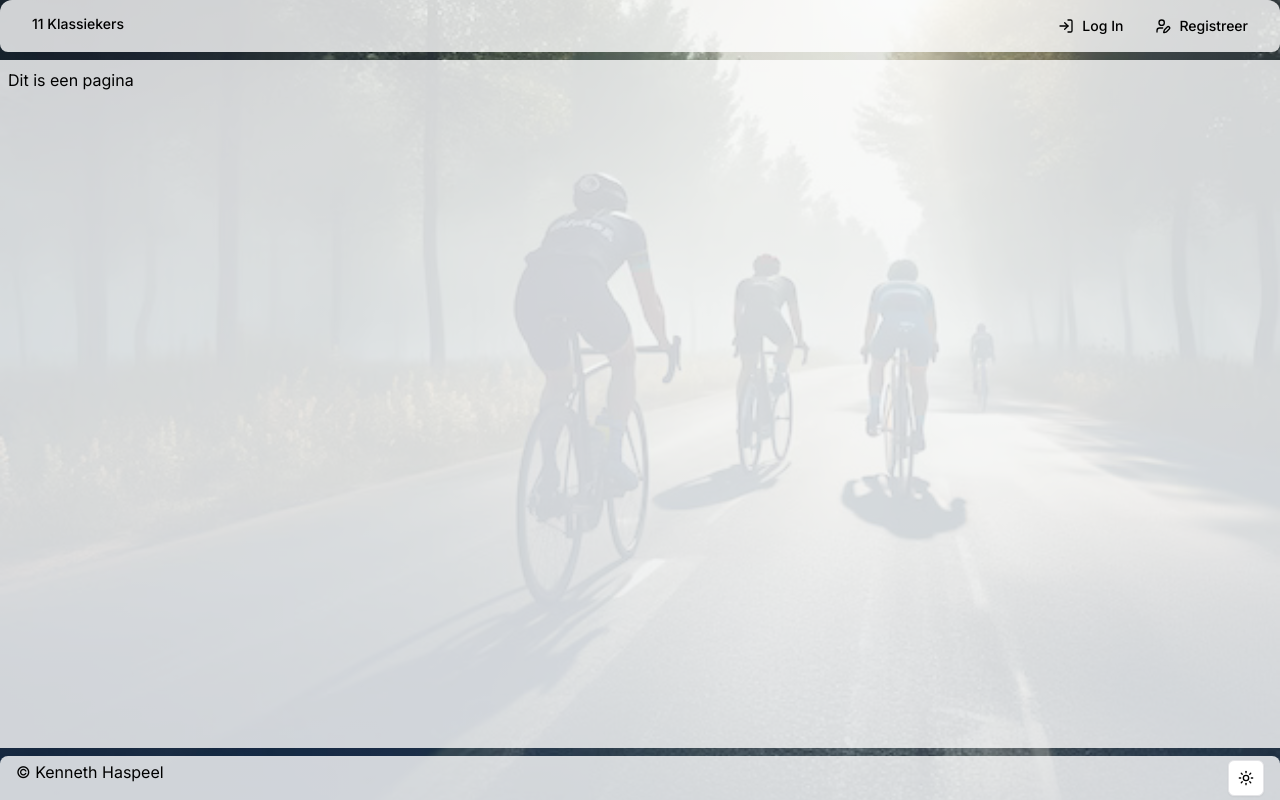
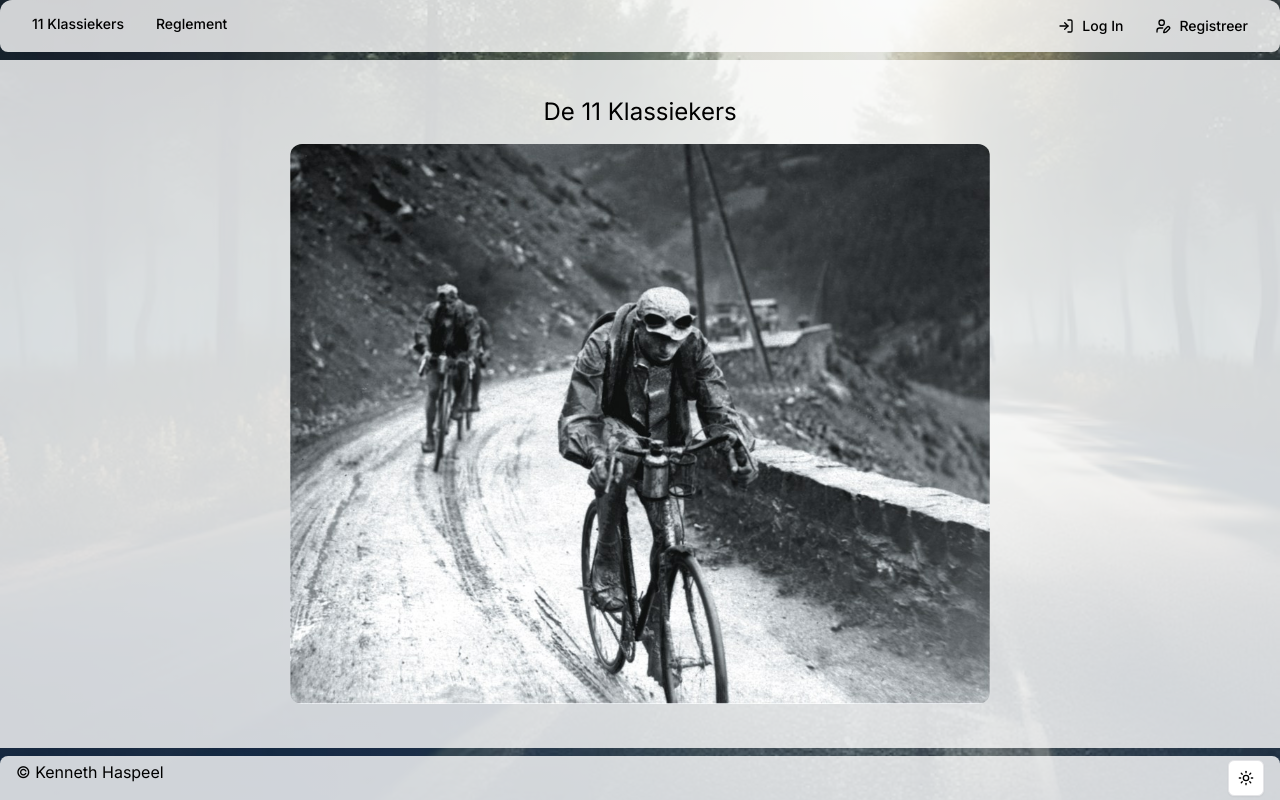
Before and after one commit to kennethhaspeel/11-klassiekers, a Next.js app: page / in a window 1280 px wide. Built offline with nearby package versions, Linux system fonts and the light colour scheme; no server answers.

Commit message:
reglement

```diff
--- a/src/app/Deelnemer/MijnPloeg/TransferPagina.tsx
+++ b/src/app/Deelnemer/MijnPloeg/TransferPagina.tsx
@@ -44,7 +44,7 @@ const TransferPagina = ({
       <div className="flex flex-col w-full">
         <div className="p-2 flex flex-row align-middle">
           <div>
-            <h2 className="text-2xl">Basisselectie &quot;{ploegnaam}&quot;</h2>
+            <h2 className="text-2xl">Selectie &quot;{ploegnaam}&quot;</h2>
           </div>
           <div className="ms-4">
             <SetMetFoto
--- /dev/null
+++ b/src/app/Reglement/page.tsx
@@ -0,0 +1,116 @@
+import { DateToDDMMYYYY } from "@/components/DatumFuncties";
+import { GetWedstrijden } from "../../../prisma/queries/WedstrijdenQueries";
+import {
+  Table,
+  TableBody,
+  TableCell,
+  TableHead,
+  TableHeader,
+  TableRow,
+} from "@/components/ui/table";
+import { Wedstrijd } from "@prisma/client";
+import { Alert, AlertDescription, AlertTitle } from "@/components/ui/alert";
+
+const Reglement = async () => {
+  const lijst: Wedstrijd[] = await GetWedstrijden();
+  return (
+    <>
+      <div className="flex flex-col w-full">
+        <Alert className="bg-gray-400 w-full p-4">
+          <AlertTitle>
+            <span className="text-2xl">Reglement</span>
+          </AlertTitle>
+          <AlertDescription>Het reglement voor 2025</AlertDescription>
+        </Alert>
+        <div className="p-2 w-full">
+          De pronostiek is verspreid over 11 voorjaarsklassiekers
+        </div>
+        <p></p>
+        <div className="w-full p-2">
+          <Table className="bg-black/20 dark:bg-white/80 dark:text-black w-full lg:w-3/4">
+            <TableHeader>
+              <TableRow>
+                <TableHead className="w-1/4 text-black text-lg">
+                  Datum
+                </TableHead>
+                <TableHead className="w-1/2 text-black text-lg">
+                  Benaming
+                </TableHead>
+              </TableRow>
+            </TableHeader>
+            <TableBody>
+              {lijst?.map((wedstrijd) => (
+                <TableRow key={wedstrijd.id}>
+                  <TableCell>{DateToDDMMYYYY(wedstrijd.datum)}</TableCell>
+                  <TableCell>{wedstrijd.naam}</TableCell>
+                </TableRow>
+              ))}
+            </TableBody>
+          </Table>
+        </div>
+        <div className="w-full p-2">
+          Er zijn geen dagprijzen. Enkel het eindresultaat telt.
+          <br />U beschikt over drie <strong>inkomende</strong> transfers.
+          <br />
+          Er is een schiftingsvraag voorzien: hoe tijd (uren-minuten-seconden)
+          doet de winnaar over Strade Bianche?
+        </div>
+        <div>
+          <Alert className="bg-gray-400 w-full p-4">
+            <AlertDescription>
+              <p>
+                <strong>
+                  Deze pronostiek wordt amicaal opgezet. Behalve de winnaars is
+                  er niemand die er op één of andere manier voordeel uit haalt.
+                  Rivaliteit is leuk maar vriendschappelijkheid, sportiviteit en
+                  plezier moeten primeren
+                </strong>
+              </p>
+              <p className="underline decoration-2">
+                Bij iedere discussie over het reglement, rangschikking of
+                resultaten is de beslissing van de organisatie definitief
+              </p>
+            </AlertDescription>
+          </Alert>
+        </div>
+        <div className="py-2">Verdeling van de pot gebeurt als volgt:</div>
+        <div className="pb-2">
+          <ul className="list-disc">
+            <li>Eerste plaats: 50% van de pot met een maximum van 250 euro</li>
+            <li>Tweede plaats: 30% van de pot met een maximum van 150 euro</li>
+            <li>Derde plaats: 20% van de pot met een maximum van 100 euro</li>
+          </ul>
+        </div>
+        <div>
+          Er staat een maximum op het te winnen bedrag. Ook in het geval van
+          zeer veel deelnames bleef het altijd maar de top 3 die iets wint.
+          Daarom een maximum op het te winnen bedrag. Bestaat de
+          pot uit meer dan 500 euro, wordt de rest verdeeld onder de volgende
+          deelnemers in de rangschikking in schijven van 50,40,30,... De
+          verdeling van de overschot wordt dan wel bekeken. Niet iedereen kan
+          winnen maar het is niet de bedoeling dat drie mensen met alles
+          weglopen.
+        </div>
+        <div className="pt-3">
+          <Alert className="bg-red-400 w-full p-4">
+            <AlertDescription>
+              <p>
+                Deze site is zeker niet vrij van fouten. Hoewel er (veel te
+                weinig) getest werd, kan het zijn dat er een foutje door de
+                mazen van het net glipt. U kunt dit melden en we zullen dit zo
+                snel mogelijk oplossen
+              </p>
+              <p>
+                Deze site is opgebouwd volgens de logica van één persoon. Het is
+                dus mogelijk dat u andere informatie, waar niet onmiddellijk aan
+                gedacht werd, ook nuttig zou vinden. Laat het gerust weten
+              </p>
+            </AlertDescription>
+          </Alert>
+        </div>
+      </div>
+    </>
+  );
+};
+
+export default Reglement;
--- a/src/app/page.tsx
+++ b/src/app/page.tsx
@@ -1,9 +1,28 @@
 
+import Image from "next/image";
 
+export const metadata = {
+  title: "Home Page",
+};
 export default function Home() {
   return (
 
-      <p>Dit is een pagina</p>
+      <div className="flex-grow justify-center text-center mx-auto p-3">
+        <div className="mx-auto py-4 flex flex-col justify-center items-center gap-4">
+          <h2 className="text-2xl">De 11 Klassiekers</h2>
+          <Image
+            className="m-0 rounded-xl"
+            src="/images/vintage1.jpg"
+            width={700}
+            height={700}
+            sizes="700px"
+            alt="Pagina niet gevonden"
+            priority={true}
+            title="Pagina niet gevonden"
+          />
+        </div>
+
+      </div>
 
 
   );
--- a/src/components/Navigation/AnonMenu.tsx
+++ b/src/components/Navigation/AnonMenu.tsx
@@ -37,6 +37,21 @@ const AnonMenu = () => {
                   title="Home"
                 >
                   <h2> 11 Klassiekers</h2>
+                </Link>
+              </Button>
+              <Button
+                variant="ghost"
+                size="default"
+                aria-label="reglement"
+                className="rounded-full"
+                asChild
+              >
+                <Link
+                  href="/Reglement"
+                  className="flex justify-center items-center gap-2 ml-0"
+                  title="Home"
+                >
+                  Reglement
                 </Link>
               </Button>
             </div>
@@ -108,6 +123,20 @@ const AnonMenu = () => {
                     Home
                   </Link>
                 </Button>
+                <Button
+                  className="w-full py-2 mt-2"
+                  onClick={() => {
+                    setOpen(false);
+                  }}
+                >
+                  <Link
+                    href="/Reglement"
+                    className="flex justify-center items-center gap-2 ml-0"
+                    title="Reglement"
+                  >
+                    Reglement
+                  </Link>
+                </Button>
                 <Button className="w-full py-2" asChild>
                   <LoginLink>
                     <LogIn />
--- a/src/components/Navigation/AuthMenu.tsx
+++ b/src/components/Navigation/AuthMenu.tsx
@@ -37,6 +37,21 @@ const AuthMenu = ({ isAdmin }: Props) => {
                   title="Home"
                 >
                   <h2> 11 Klassiekers</h2>
+                </Link>
+              </Button>
+              <Button
+                variant="ghost"
+                size="default"
+                aria-label="reglement"
+                className="rounded-full"
+                asChild
+              >
+                <Link
+                  href="/Reglement"
+                  className="flex justify-center items-center gap-2 ml-0"
+                  title="Home"
+                >
+                  Reglement
                 </Link>
               </Button>
               </div>
@@ -196,7 +211,20 @@ const AuthMenu = ({ isAdmin }: Props) => {
                     Home
                   </Link>
                 </Button>
-
+                <Button
+                  className="w-full py-2 mt-2"
+                  onClick={() => {
+                    setOpen(false);
+                  }}
+                >
+                  <Link
+                    href="/Reglement"
+                    className="flex justify-center items-center gap-2 ml-0"
+                    title="Reglement"
+                  >
+                    Reglement
+                  </Link>
+                </Button>
                 <Button
                   className="w-full py-2 mt-2"
                   onClick={() => {
```
Also changed, not shown: 1 other file (tests, documents, lock files or other folders).
